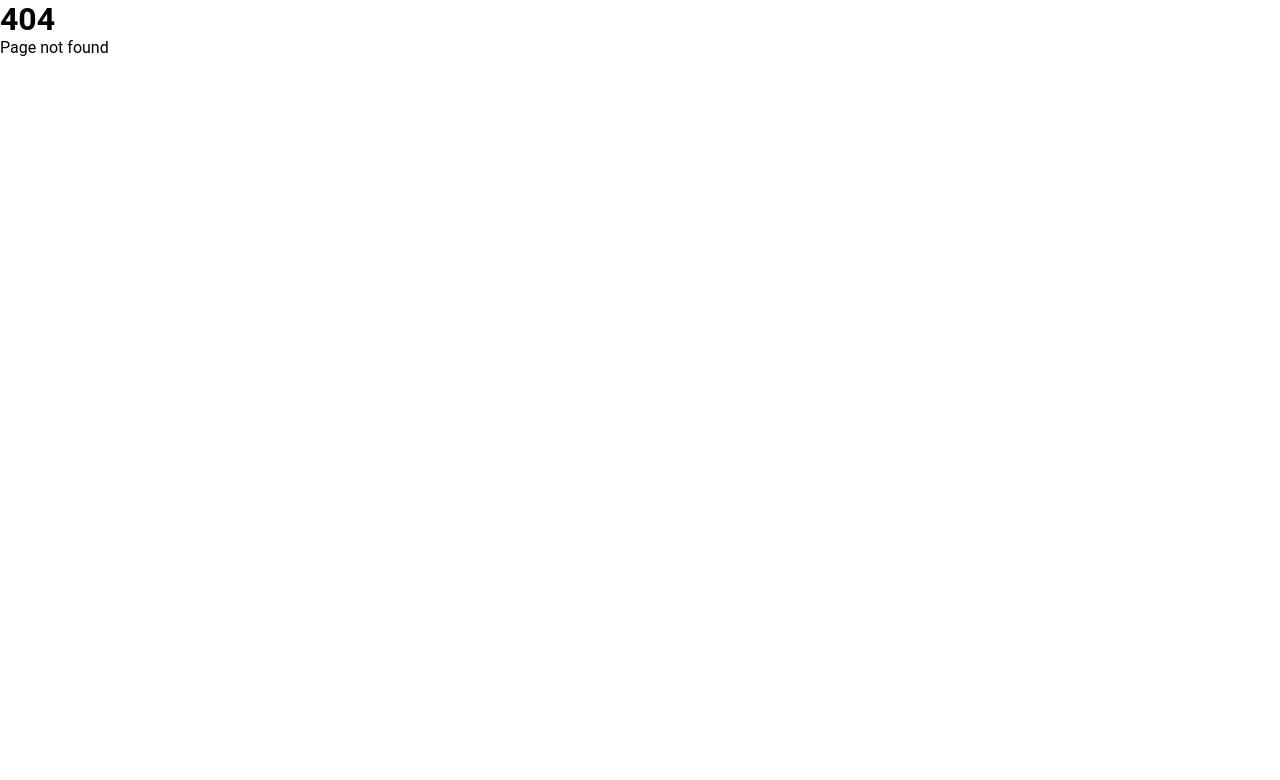
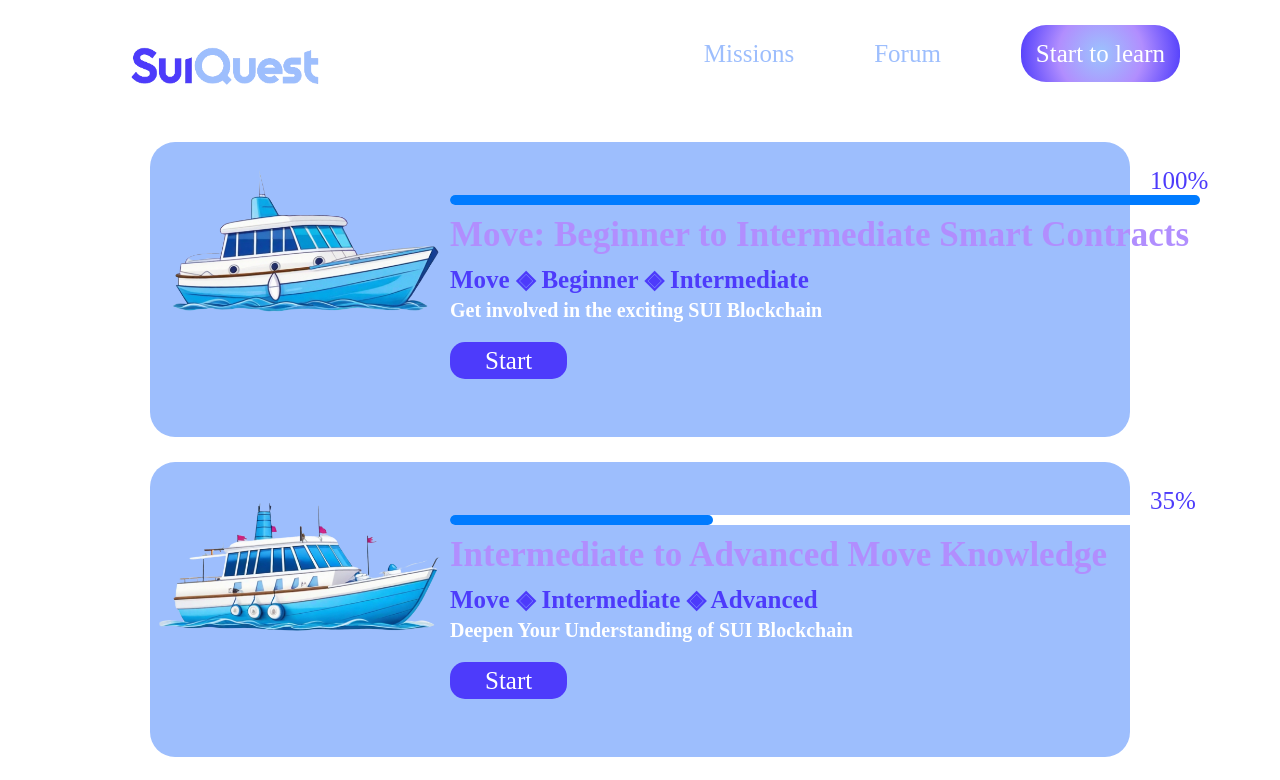
Before and after one commit to KRYPTOSPHERE-SUI-Hackathon/suiquest, a React (Create React App) app in the folder front/: page /quests in a window 1280 px wide. Before the commit this address led to /404. Shown: the top 780 px of the page. Built offline with nearby package versions, Linux system fonts and the light colour scheme.

Commit message:
Add quests (#4)
* Add quests

* Fix image

* fix links

* Fix links

```diff
--- a/front/src/App.js
+++ b/front/src/App.js
@@ -3,6 +3,7 @@
 import Page404 from './pages/404/404';
 import Quest from './pages/Quest/Quest';
 import NewHome from './pages/NewHome/NewHome';
+import Quests from './pages/Quests/Quests';
 import Missions from './pages/Missions/Missions';
 
 function App({ code }) {
@@ -11,6 +12,7 @@
       <Routes>
         <Route path="/" element={<NewHome />} />
         <Route path="/anime" element={<Home />} />
+        <Route path="/quests" element={<Quests />} />
         <Route path="/missions" element={<Missions />} />
         <Route path='/quest' element={<Quest title="Quest Title" description="Quest Description" reward="Quest Reward" />} />
         <Route path="404" element={<Page404 />} />
--- a/front/src/pages/NewHome/NewHome.js
+++ b/front/src/pages/NewHome/NewHome.js
@@ -16,8 +16,8 @@
           </a>
           <div className="navbar-right-side">
             <a className="forum" href="missions">Missions</a>
-            <a className="forum" href="forum.html">Forum</a>
-            <a className="navbar-button" href="quests.html">Start to learn</a>
+            <a className="forum" href="">Forum</a>
+            <a className="navbar-button" href="quests">Start to learn</a>
           </div>
         </nav>
 
@@ -30,7 +30,7 @@
               in <strong>Move</strong>, the language used by the <strong>Sui blockchain</strong>,<br />
               by completing quests throughout the learning journey.
             </p>
-            <a className="navbar-button" href="quests.html">Start to learn</a>
+            <a className="navbar-button" href="quests">Start to learn</a>
           </div>
 
           <img className="bateau" src={boat} alt="Boat" />
--- /dev/null
+++ b/front/src/pages/Quests/Quests.js
@@ -0,0 +1,68 @@
+import React from 'react';
+import './quests.css';
+
+const Quests = () => {
+  const levels = [
+    {
+      image: require('../../images/boat-level-1.png'),
+      percentage: '100%',
+      progressBar: 'progress-bar-one',
+      title: 'Move: Beginner to Intermediate Smart Contracts',
+      subTitle: 'Move ◈ Beginner ◈ Intermediate',
+      description: 'Get involved in the exciting SUI Blockchain',
+      link: 'level-one.html',
+    },
+    {
+      image: require('../../images/boat-level-2.png'),
+      percentage: '35%',
+      progressBar: 'progress-bar-two',
+      title: 'Intermediate to Advanced Move Knowledge',
+      subTitle: 'Move ◈ Intermediate ◈ Advanced',
+      description: 'Deepen Your Understanding of SUI Blockchain',
+      link: '#',
+    },
+    {
+      image: require('../../images/boat-level-3.png'),
+      percentage: '0%',
+      progressBar: 'progress-bar-three',
+      title: 'Advanced Move: Get In-depth Knowledge',
+      subTitle: 'Move ◈ Advanced',
+      description: 'Become a Leader in the SUI Blockchain Community',
+      link: '#',
+    },
+  ];
+
+  return (
+    <>
+      <nav>
+        <a href="index.html">
+          <img className="navbar-logo" src={require('../../images/SuiQuest_logo.png')} alt="SuiQuest logo" />
+        </a>
+        <div className="navbar-right-side">
+          <a className="forum" href="missions">Missions</a>
+          <a className="forum" href="">Forum</a>
+          <a className="navbar-button" href="quests">Start to learn</a>
+        </div>
+      </nav>
+
+      {levels.map((level, index) => (
+        <section key={index} id="level-one">
+          <img className="level-one-image" src={level.image} alt={`Level ${index + 1}`} />
+          <div>
+            <div className="pourcentage-progress-bar">{level.percentage}</div>
+            <div className="progress-bar-container">
+              <div className="progress-bar-background"></div>
+              <div className={level.progressBar}></div>
+            </div>
+            <h1>{level.title}</h1>
+            <h2>{level.subTitle}</h2>
+            <h3>{level.description}</h3>
+            <a className="start" href={level.link}>Start</a>
+          </div>
+        </section>
+      ))}
+    </>
+  );
+};
+
+export default Quests;
--- /dev/null
+++ b/front/src/pages/Quests/quests.css
@@ -0,0 +1,79 @@
+/**************** level1 *****************/
+#level-one{
+    display: flex;
+    justify-content: space-around;
+    margin: 25px 150px;
+    background-color: #9DBEFD;
+    border-radius: 25px;
+    color: #fff;
+}
+.level-one-image{
+    width: 300px;
+    margin-bottom: 70px;
+}
+
+.pourcentage-progress-bar{
+    font-family: 'Roboto-Medium';
+    font-size: 25px;
+    color: #4D3BFB;
+    margin-top: 25px;
+    margin-left: 700px;
+}
+.progress-bar-container {
+    position: relative;
+    width: 750px;
+    height: 10px;
+}
+.progress-bar-background {
+    position: absolute;
+    top: 0;
+    left: 0;
+    width: 100%;
+    height: 100%;
+    background-color: #fff;
+    border-radius: 15px;
+}
+.progress-bar-one {
+    position: absolute;
+    top: 0;
+    left: 0;
+    width: 100%;
+    height: 100%;
+    background-color: #007bff;
+    border-radius: 15px;
+}
+.progress-bar-two {
+    position: absolute;
+    top: 0;
+    left: 0;
+    width: 35%;
+    height: 100%;
+    background-color: #007bff;
+    border-radius: 15px;
+}
+
+#level-one h1{
+    font-family: 'Roboto-Medium';
+    font-size: 35px;
+    color: #B18EFE;
+    margin: 10px 0px;
+}
+#level-one h2{
+    font-family: 'Roboto-Medium';
+    color: #4D3BFB;
+    font-size: 25px;
+}
+#level-one h3{
+    font-family: 'Roboto-Medium';
+    font-size: 20px;
+    margin: 5px 0px 25px 0px;
+}
+.start{
+    background-color: #4D3BFB;
+    color: #fff;
+    font-size: 25px;
+    border-radius: 15px;
+    padding: 5px 35px;
+    text-decoration: none;
+    font-family: 'Roboto-Medium';
+}
```
